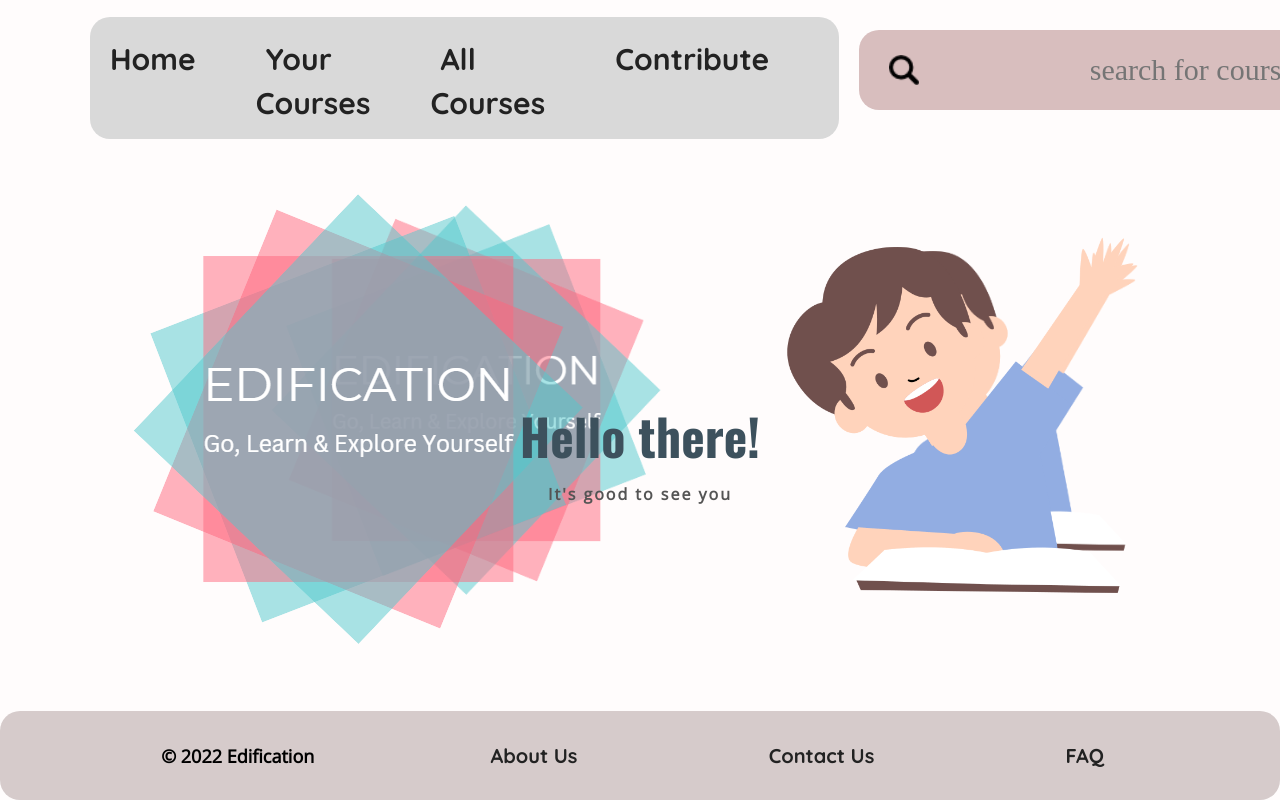
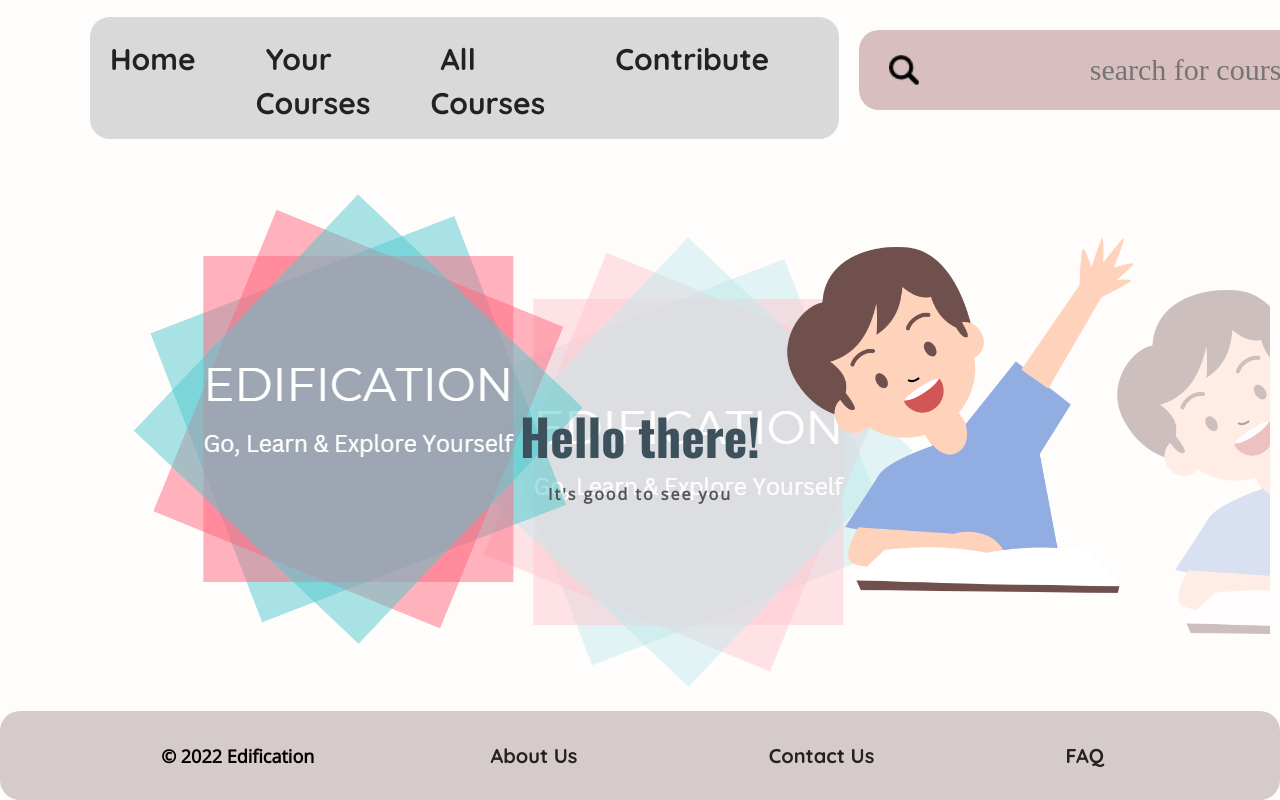
Before and after one commit to dhiman-dev/Edification, a PHP site: page /Edification/dashboard.php in a window 1280 px wide; the page is wider, and only the part inside the window is pictured. Run offline with PHP 8.4, Linux system fonts and the light colour scheme; a user stored in the database is signed in.

Commit message:
opacity in dashboard fixed

```diff
--- a/dashboard.php
+++ b/dashboard.php
@@ -19,13 +19,17 @@
 <body>
   <!-- for background picture -->
   <style>
-    body {
-      background-image: url('img/dashboard_backgroud.png');
-      background-repeat: no-repeat;
-      background-attachment: fixed;
-      background-size: cover;
-      opacity: 10;
-    }
+    body::before {
+    content: '';
+    position: absolute;
+    top: 0;
+    left: 150px;
+    right: 10px;
+    bottom: 0;
+    background-image: url('img/dashboard_backgroud.png');
+    opacity: 0.35;
+    background-repeat: no-repeat;
+  }
   </style>
 
   <!-- header file alone with dropdown profile is in header file -->
```
